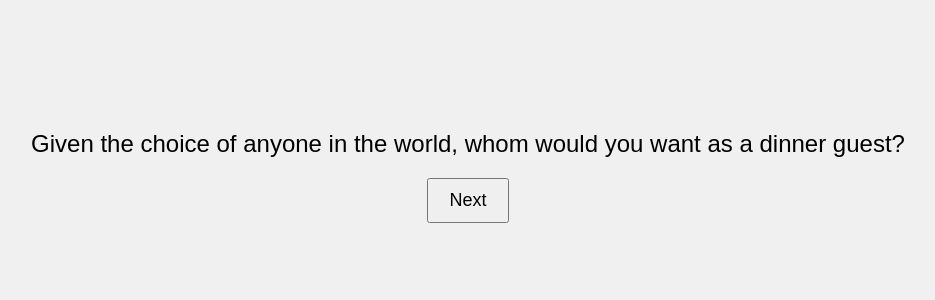
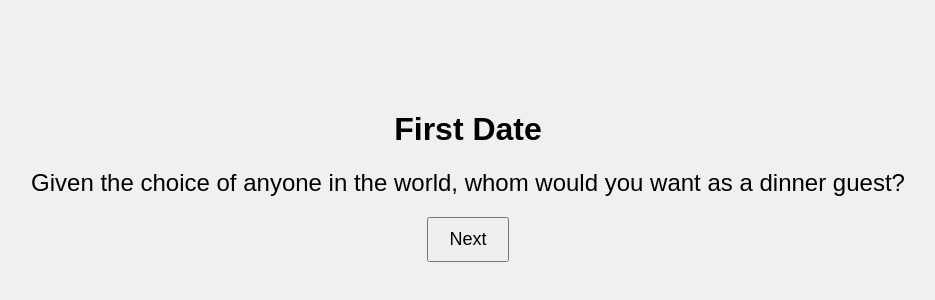
Before and after one commit to KyleProtho/DateCards, a plain HTML site: page index.html in a window 1280 px wide. Shown: the part 224-524 px from the top of the page, without its empty margins (172-1107 px from the left). Drawn offline with Linux system fonts and the light colour scheme.

Commit message:
Add header

```diff
--- a/index.html
+++ b/index.html
@@ -8,6 +8,7 @@
 </head>
 <body>
     <div class="container">
+        <h1 id="header">First Date</h1>
         <div id="question" class="question">Question will appear here</div>
         <button id="next-button" class="button">Next</button>
     </div>
--- a/script.js
+++ b/script.js
@@ -44,15 +44,18 @@ const set3 = [
 ];
 
 const questionSets = [set1, set2, set3];
+const headers = ["First Date", "Second Date", "Third Date"];
 let currentSet = 0;
 let currentQuestionIndex = 0;
 
 document.addEventListener("DOMContentLoaded", () => {
     const questionElement = document.getElementById("question");
+    const headerElement = document.getElementById("header");
     const nextButton = document.getElementById("next-button");
 
     function updateQuestion() {
         questionElement.textContent = questionSets[currentSet][currentQuestionIndex];
+        headerElement.textContent = headers[currentSet];
     }
 
     nextButton.addEventListener("click", () => {
```
